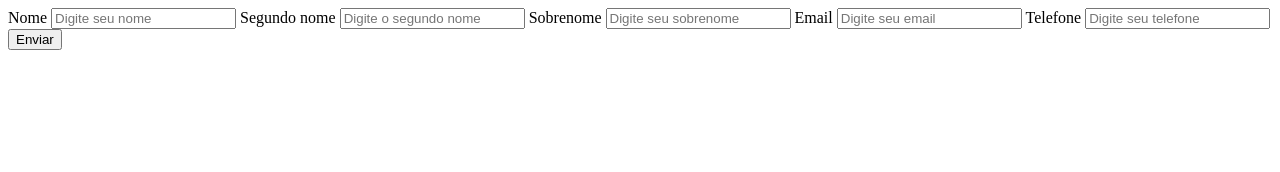
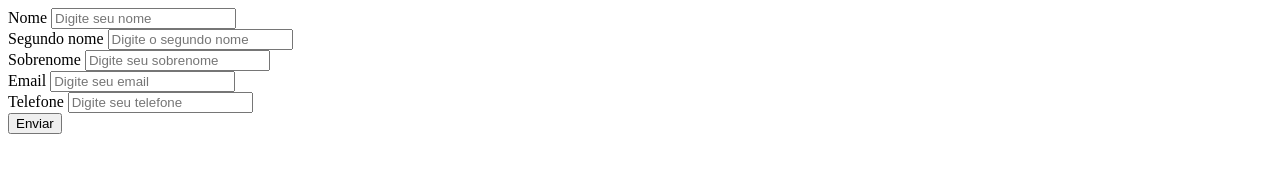
Before and after one commit to IrvinGomes/AndrewProject, a plain HTML site: page app/pages/cadastro.html in a window 1280 px wide. Drawn offline with Linux system fonts and the light colour scheme.

Commit message:
Separado por linhas

```diff
--- a/app/pages/cadastro.html
+++ b/app/pages/cadastro.html
@@ -12,15 +12,15 @@
     <div>
         <form action="#">
             <label for="nome">Nome</label>
-            <input type="text" id="nome" placeholder="Digite seu nome">
+            <input type="text" id="nome" placeholder="Digite seu nome"><br>
             <label for="segundo_nome">Segundo nome</label>
-            <input type="text" id="segundo_nome" placeholder="Digite o segundo nome">
+            <input type="text" id="segundo_nome" placeholder="Digite o segundo nome"><br>
             <label for="sobrenome">Sobrenome</label>
-            <input type="text" id="sobrenome" placeholder="Digite seu sobrenome">
+            <input type="text" id="sobrenome" placeholder="Digite seu sobrenome"><br>
             <label for="email">Email</label>
-            <input type="email" id="email" placeholder="Digite seu email">
+            <input type="email" id="email" placeholder="Digite seu email"><br>
             <label for="telefone">Telefone</label>
-            <input type="number" placeholder="Digite seu telefone">
+            <input type="number" placeholder="Digite seu telefone"><br>
             <input type="button" value="Enviar">
         </form>
     </div>
```
